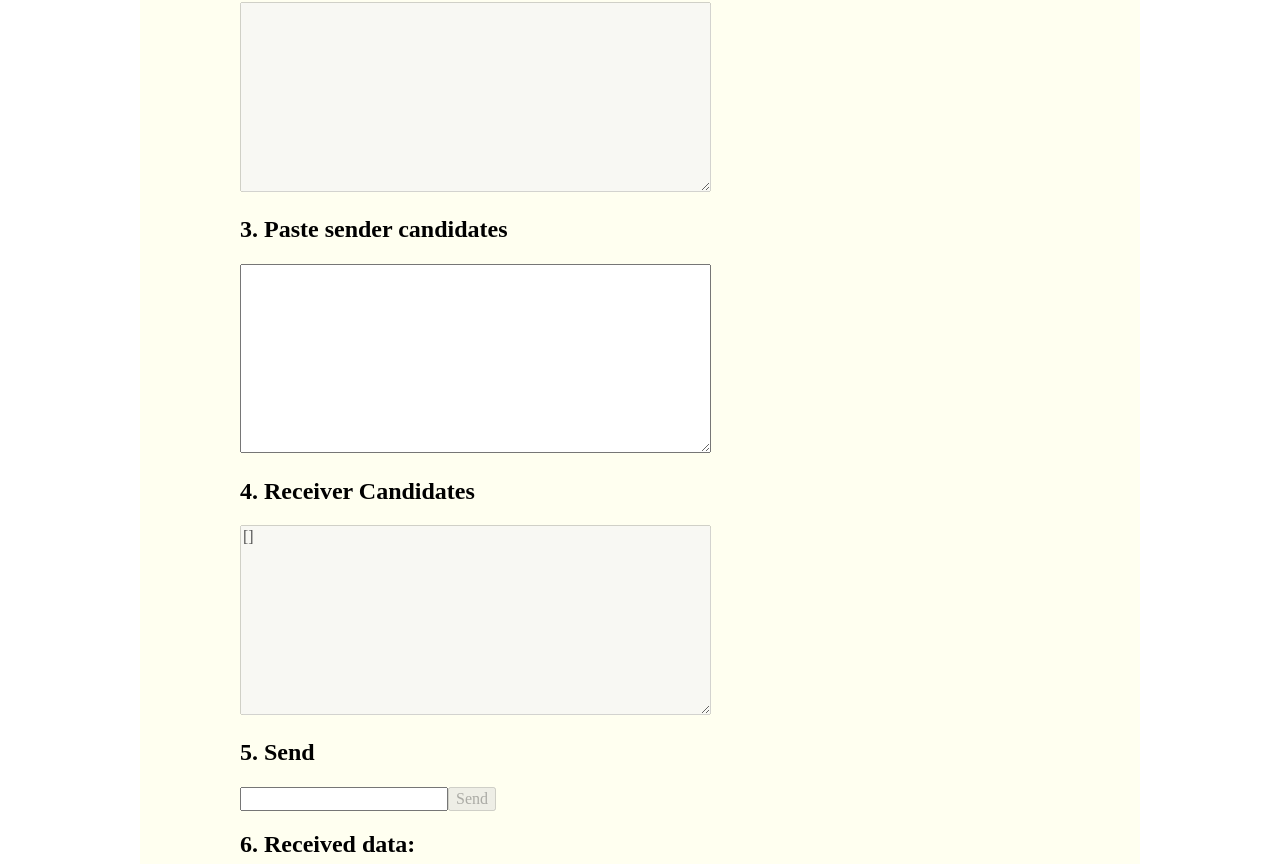
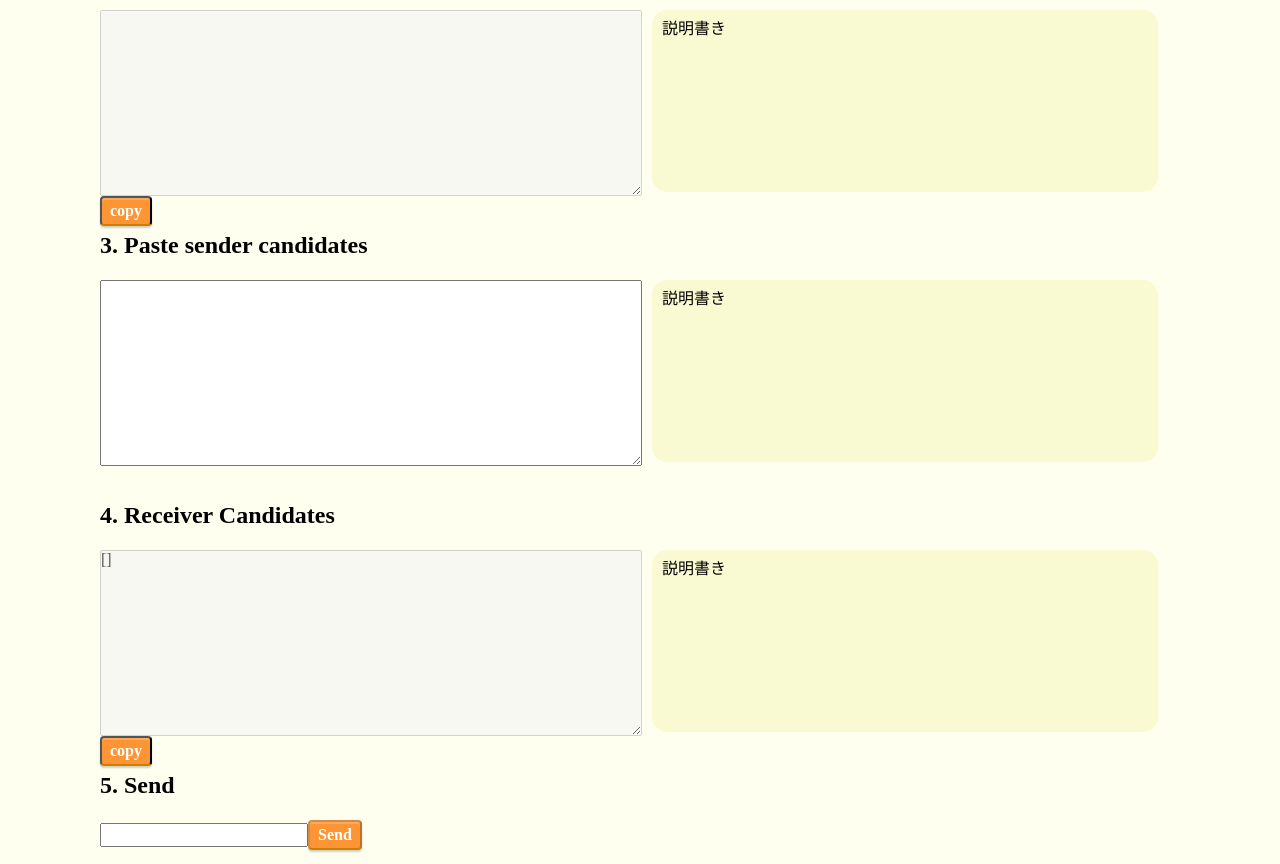
Before and after one commit to komiyakodai/rtctest, a Vue app: page /#/receiver in a window 1280 px wide. Shown: the part 496-1360 px from the top of the page. Built offline with nearby package versions, Linux system fonts and the light colour scheme.

Commit message:
【wips】スタイリング途中

```diff
--- a/src/App2.vue
+++ b/src/App2.vue
@@ -22,10 +22,10 @@ export default {
 }
 </script>
 
+
 <style>
 .app{
   background-color:#fffff0;
-  width: 1000px;
   margin: auto;
 }
 
@@ -44,6 +44,7 @@ export default {
   border-radius: 4px;/*角の丸み*/
   box-shadow: inset 0 2px 0 rgba(255,255,255,0.2), 0 2px 2px rgba(0, 0, 0, 0.19);
   font-weight: bold;
+  outline: none;
 }
 
 .btn-square-pop:active {
--- a/src/Receiver.vue
+++ b/src/Receiver.vue
@@ -2,19 +2,47 @@
   <div>
     <div>
       <h1>Receiver</h1>
+      <div class="section">
+        <h2>1. Paste offer</h2>
+        <div class="sbys">
+        <textarea class="textarea" cols="50" rows="10" :disabled="Boolean(offerStr)"  v-model="offerStr"></textarea>
+        <div class="description">説明書き</div>
+        </div>
+      </div>
 
-      <h2>1. Paste offer</h2>
-      <textarea cols="50" rows="10" :disabled="Boolean(offerStr)"  v-model="offerStr"></textarea>
-      <h2>2. Answer</h2>
-      <textarea disabled cols="50" rows="10" v-model="answerStr"></textarea>
-      <h2>3. Paste sender candidates</h2>
-      <textarea cols="50" rows="10" :disabled="Boolean(receiverCandidatesStr)" v-model="receiverCandidatesStr"></textarea>
-      <h2>4. Receiver Candidates</h2>
-      <textarea disabled cols="50" rows="10" v-model="candidateStr"></textarea>
+
+      <div class="section">
+        <h2>2. Answer</h2>
+        <div class="sbys">
+        <textarea class="textarea" disabled cols="50" rows="10" v-model="answerStr"></textarea>
+        <div class="description">説明書き</div>
+        </div>
+        <button class="cope-button btn-square-pop" type="button" @click="copyAnswer">copy</button>
+      </div>
+
+
+      <div class="section">
+        <h2>3. Paste sender candidates</h2>
+        <div class="sbys">
+        <textarea class="textarea" cols="50" rows="10" :disabled="Boolean(receiverCandidatesStr)" v-model="receiverCandidatesStr"></textarea>
+        <div class="description">説明書き</div>
+        </div>
+      </div>
+
+
+      <div class="section">
+        <h2>4. Receiver Candidates</h2>
+        <div class="sbys">
+        <textarea class="textarea" disabled cols="50" rows="10" v-model="candidateStr"></textarea>
+        <div class="description">説明書き</div>
+        </div>
+        <button class="cope-button btn-square-pop" type="button" @click="copyReceiverCandidates">copy</button>
+      </div>
+
       <h2>5. Send</h2>
       <form @submit.prevent="onSendMessage">
         <input type="text" cols="50" rows="10" v-model="sendMesage"/>
-        <button type="submit"
+        <button class="btn-square-pop" type="submit"
           :disabled="!channelOpen">Send</button>
       </form>
       <h2>6. Received data:</h2>
@@ -45,6 +73,7 @@ export default {
       receiverCandidatesStr: undefined,
       channelOpen: false,
       mediaStream: undefined, // 受信したストリーム
+      text:undefined,
     }
   },
   mounted() {
@@ -127,6 +156,44 @@ export default {
         this.channelOpen = false
       }
     },
+     copyAnswer(){
+      this.text = document.getElementsByTagName("textarea")[1].value;
+      navigator.clipboard.writeText(this.text)
+    },
+    copyReceiverCandidates(){
+      this.text = document.getElementsByTagName("textarea")[3].value;
+      navigator.clipboard.writeText(this.text)
+    }
   }
 }
 </script>
+
+<style scoped>
+
+.textarea{
+  width: 50%;
+  padding: 0;
+  margin-right: 10px;
+
+}
+.description{
+  background-color: rgb(255, 255, 255);
+  width: 45%;
+  height: 162px;
+  margin:0;
+  border-radius: 15px;
+  padding: 10px;
+  background-color: lightgoldenrodyellow;
+}
+.offer-area{
+  height: 130px;
+}
+.section{
+  height: 250px;
+  /* background-color: lightgreen; */
+}
+.sbys
+{
+  display: flex;
+}
+</style>
--- a/src/Sender.vue
+++ b/src/Sender.vue
@@ -2,30 +2,51 @@
   <div>
     <div>
       <h1>Sender</h1>
+      <div class="sbys connectarea">
+      <div class="section">
+        <h2>1. Offer</h2>
+        <div class="description">説明書き</div>
+        <div class="sbys">
+        <textarea class="textarea" disabled cols="80" rows="10" v-model="offerStr"></textarea>
+        <!-- <button class="cope-button btn-square-pop" type="button" @click="copyOffer">copy</button> -->
+        </div>
+      </div>
+      </div>
 
 
-      <h2>1. Offer</h2>
       <div class="section">
-      <textarea class="textarea" disabled cols="80" rows="10" v-model="offerStr"></textarea>
-      <div class="description">説明書き</div>
+        <h2>2. Paste Answer</h2>
+        <div class="description">説明書き</div>
+        <textarea class="textarea" cols="80" rows="10" :disabled="Boolean(answerStr)" v-model="answerStr"></textarea>
       </div>
 
-      <h2>2. Paste Answer</h2>
+
       <div class="section">
-      <textarea class="textarea" cols="80" rows="10" :disabled="Boolean(answerStr)" v-model="answerStr"></textarea>
-      <div class="description">説明書き</div>
+        <h2>3. Sender Candidates</h2>
+        <div class="description">説明書き</div>
+        <textarea class="textarea" disabled cols="80" rows="10" v-model="candidateStr"></textarea>
+        <!-- <button class="cope-button btn-square-pop" type="button" @click="copySenderCandidates">copy</button> -->
       </div>
+      <div class="section">
+        <h2>4. Paste receiver candidates</h2>
+          <div class="description">説明書き</div>
+          <textarea class="textarea" cols="80" rows="10" :disabled="Boolean(receiverCandidatesStr)" v-model="receiverCandidatesStr"></textarea>
+        </div>
+        </div>
 
-      <h2>3. Sender Candidates</h2>
-      <div class="section">
-      <textarea class="textarea" disabled cols="80" rows="10" v-model="candidateStr"></textarea>
-      <div class="description">説明書き</div>
-      </div>
-
-      <h2>4. Paste receiver candidates</h2>
-      <div class="section">
-      <textarea class="textarea" cols="80" rows="10" :disabled="Boolean(receiverCandidatesStr)" v-model="receiverCandidatesStr"></textarea>
-      <div class="description">説明書き</div>
+      <div class="sbys">
+        <div class="sendarea">
+          <h2>5. Send</h2>
+          <form @submit.prevent="onSendMessage">
+            <input type="text" cols="50" rows="10" v-model="sendMesage"/>
+            <button class="btn-square-pop" type="submit"
+              :disabled="!channelOpen">Send</button>
+          </form>
+        </div>
+        <div>
+          <h2>6. Received data:</h2>
+          <p v-for="(msg, idx) in receivedMessages" :key="idx">{{msg}}</p>
+        </div>
       </div>
 
       <h2>5. Send</h2>
@@ -39,7 +60,6 @@
       <h2>6. Received data:</h2>
       <p v-for="(msg, idx) in receivedMessages" :key="idx">{{msg}}</p>
     </div>
-  </div>
 </template>
 
 <script>
@@ -62,6 +82,7 @@ export default {
       receiverCandidatesStr: undefined,
       channelOpen: false,
       localStream: undefined, // 送信するストリーム
+      text:undefined,
     }
   },
   mounted() {
@@ -152,24 +173,30 @@ export default {
     handleReceiveChannelStatusChange(e) {
       console.log('handleReceiveChannelStatusChange', e)
     },
+    copyOffer(){
+      this.text = document.getElementsByTagName("textarea")[0].value;
+      navigator.clipboard.writeText(this.text)
+    },
+    copySenderCandidates(){
+      this.text = document.getElementsByTagName("textarea")[2].value;
+      navigator.clipboard.writeText(this.text)
+    }
   }
 }
 </script>
 
-<style>
-.section{
-  height: 182px;
-}
+<style scoped>
+
 .textarea{
-  float: left;
-  width: 50%;
+  resize: none;
+  width:100%;
+  height:30px;
   padding: 0;
-  /* height: 400px; */
+  margin-right: 10px;
 }
 .description{
-  float:right;
   background-color: rgb(255, 255, 255);
-  width: 45%;
+  width: 100%;
   height: 162px;
   margin:0;
   border-radius: 15px;
@@ -179,8 +206,21 @@ export default {
 .offer-area{
   height: 130px;
 }
-
-h2{
-  clear: both;
+.section{
+  height: 250px;
+  /* background-color: lightgreen; */
+}
+.sbys
+{
+  display: flex;
+}
+.video{
+  margin-right :10px;
+}
+.sendarea{
+  margin-right: 0px;
+}
+.connectarea{
+  margin-bottom: 60px;
 }
 </style>
```
